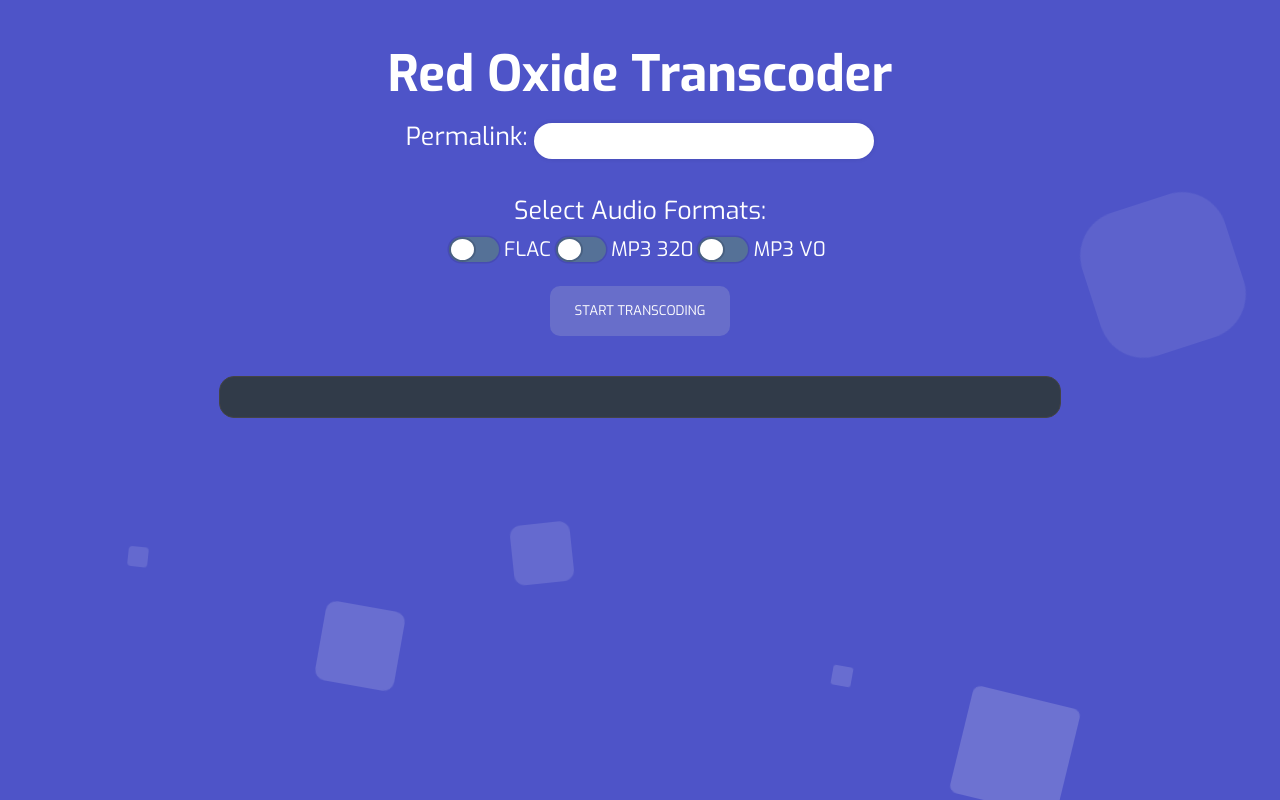
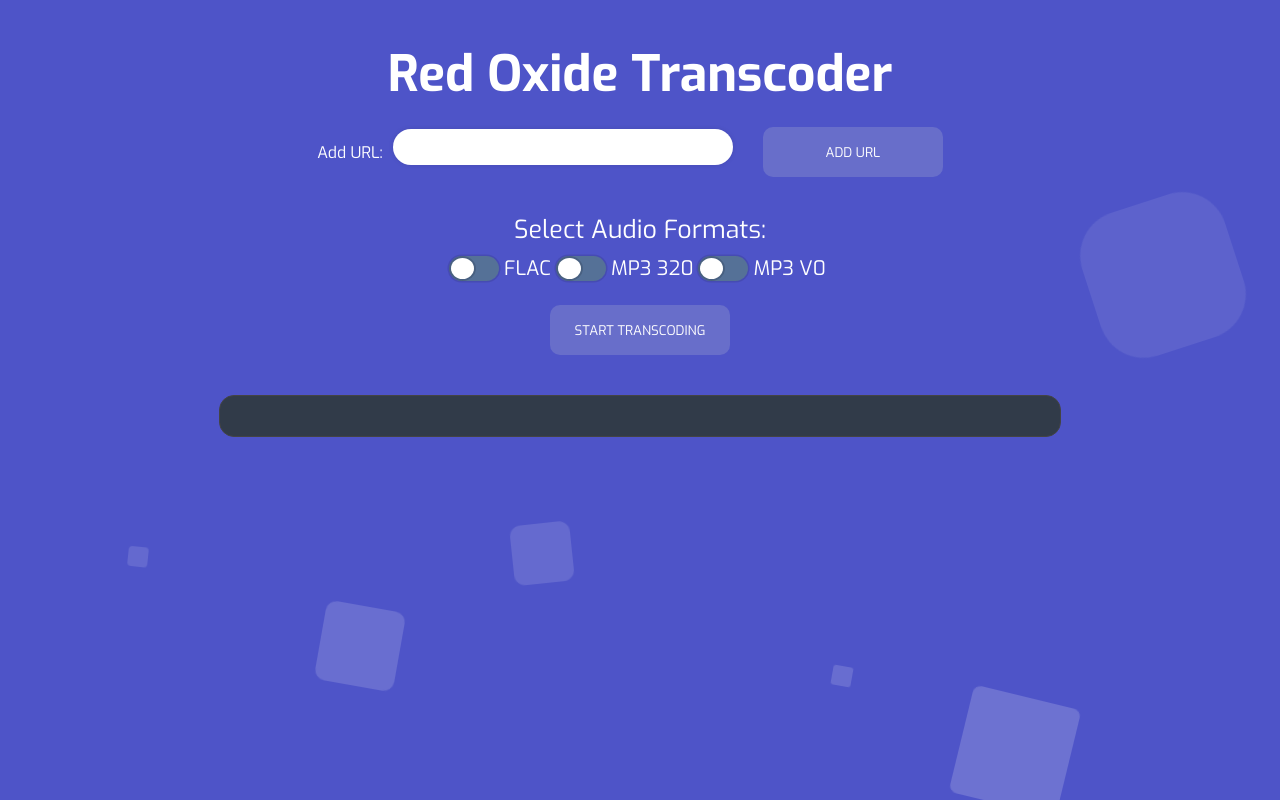
Before and after one commit to sprtlw/red_oxide_webGUI, a Flask app: page / in a window 1280 px wide. Run offline with Flask 3, Linux system fonts and the light colour scheme; some libraries are stand-ins or nearby versions.

Commit message:
multiple urls

```diff
--- a/app.py
+++ b/app.py
@@ -2,7 +2,7 @@ import subprocess
 import uuid
 import secrets
 
-from flask import Flask, render_template, request, session
+from flask import Flask, render_template, request, session, jsonify
 from flask_socketio import SocketIO, join_room, leave_room
 from decouple import config
 
@@ -12,9 +12,57 @@ app.config['SECRET_KEY'] = secrets.token_hex(
 
 socketio = SocketIO(app)
 
+url_list = []
+
+
+@app.route('/add_url', methods=['POST'])
+def add_url():
+    # Get JSON data
+    data = request.get_json()
+    new_url = data.get('url')
+    if new_url:
+        url_list.append(new_url)
+    return jsonify(url_list=url_list)
+
+
+@app.route('/remove_url', methods=['POST'])
+def remove_url():
+    # Get JSON data
+    data = request.get_json()
+    url_to_remove = data.get('url')
+    if url_to_remove in url_list:
+        url_list.remove(url_to_remove)
+    return jsonify(url_list=url_list)
+
+
+def process_urls_and_run_commands(api_key, input_dir, transcode_dir, torrent_dir, spectrogram_dir, selected_formats, session_id):
+    # Loop through URL list and create command
+    for url in url_list:
+        command = [
+            "red_oxide",
+            "transcode",
+            "--api-key", api_key,
+            "--content-directory", input_dir,
+            "--transcode-directory", transcode_dir,
+            "--torrent-directory", torrent_dir,
+            "--spectrogram-directory", spectrogram_dir,
+            "--skip-spectrogram",
+        ]
+        for file_format in selected_formats:
+            command.extend(["-f", file_format])
+        command.extend(["-m", "-a", "-d", url])
+        print(command)
+        # Start background task to run command
+        socketio.start_background_task(
+            target=run_command, command=command, session_id=session_id)
+
+    # Clear URL list after processing
+    url_list.clear()
+
 
 @app.route('/', methods=['GET', 'POST'])
 def index():
+    # Generate a unique session ID for each request
     if request.method == 'POST':
         session_id = str(uuid.uuid4())
         session['id'] = session_id
@@ -25,64 +73,58 @@ def index():
         transcode_dir = "Z:/data/torrents/music/tmp/transcodes"
         torrent_dir = "Z:/data/torrents/music/watch"
         spectrogram_dir = "Z:/data/torrents/music/tmp/spectrograms"
-        permalink = request.form['permalink']
 
-        for audio_format in selected_formats:
-            command = [
-                "red_oxide",
-                "transcode",
-                "--api-key", api_key,
-                "--content-directory", input_dir,
-                "--transcode-directory", transcode_dir,
-                "--torrent-directory", torrent_dir,
-                "--spectrogram-directory", spectrogram_dir,
-                "--skip-spectrogram",
-                "-f", audio_format,
-                "-m",
-                "-a",
-                # "-d",
-                permalink
-            ]
-            socketio.start_background_task(
-                target=run_command, command=command, session_id=session_id)
+        # Process the submitted URLs and run commands for transcoding
+        process_urls_and_run_commands(
+            api_key, input_dir, transcode_dir, torrent_dir, spectrogram_dir, selected_formats, session_id)
 
         return render_template('index.html', session_id=session_id)
     else:
+        # Generate a new session ID for GET requests
         session_id = str(uuid.uuid4())
         session['id'] = session_id
         return render_template('index.html', session_id=session_id)
 
 
 def run_command(command, session_id):
+    # Run subprocess command
     process = subprocess.Popen(command, stdout=subprocess.PIPE,
                                stderr=subprocess.PIPE, text=True, encoding='utf-8', errors='replace')
-    for line in iter(process.stdout.readline, ''):
+
+    # Read and emit command output to session
+    for line in process.stdout:
+        print(line)
         socketio.emit('command_output', {'data': line}, to=session_id)
-    for line in iter(process.stderr.readline, ''):
+
+    for line in process.stderr:
+        print(line)
         socketio.emit('command_output', {'data': line}, to=session_id)
-    process.stdout.close()
-    process.stderr.close()
+
     process.wait()
 
 
 @socketio.on('connect')
 def handle_connect():
+    # Handle client connection
     print('Client connected')
 
 
 @socketio.on('disconnect')
 def handle_disconnect():
+    # Handle client disconnection
     print('Client disconnected')
 
 
 @socketio.on('join')
 def on_join(data):
+    # Join a room
     session_id = data['session_id']
     join_room(session_id)
 
 
 @socketio.on('leave')
 def on_leave(data):
+    # Leave a room
     session_id = data['session_id']
     leave_room(session_id)
 
--- a/static/css/styles.css
+++ b/static/css/styles.css
@@ -7,10 +7,20 @@
 }
 
 .input-wrapper {
+  display: flex;
+  align-items: center;
+  justify-content: center;
   margin-bottom: 1em;
 }
 
-.input-box {
+.input-wrapper label {
+  margin-right: 10px; /* Adjust the spacing between the label and input box */
+  font-size: 16px; /* Adjust the font size if needed */
+  color: #fff; /* Ensure the label color matches the design */
+}
+
+.input-wrapper .input-box {
+  margin-right: 10px; /* Adjust the spacing between the input box and button */
   border: none;
   border-radius: 20px;
   padding: 10px;
--- a/static/js/scripts.js
+++ b/static/js/scripts.js
@@ -1,4 +1,4 @@
-$(document).ready(function () {
+/*$(document).ready(function () {
   function handleMp3Change() {
     if ($('#mp3320').is(':checked') || $('#mp3-v0').is(':checked')) {
       $('#flac').prop('checked', false)
@@ -23,21 +23,81 @@ $(document).ready(function () {
   handleMp3Change()
   handleFlacChange()
 })
+*/
 
 $(document).ready(function () {
+  // Initialize socket connection
   var socket = io.connect('http://' + document.domain + ':' + location.port)
   var sessionId = $('#session-id').val()
 
+  // Emit join event when socket connects
   socket.on('connect', function () {
     socket.emit('join', { session_id: sessionId })
   })
 
+  // Display command output received from server
   socket.on('command_output', function (msg) {
     $('#command-output').append('<p>' + msg.data + '</p>')
   })
 
+  // Submit form to clear output and emit leave event
   $('#transcode-form').submit(function () {
     $('#command-output').empty() // Clear the output container
     socket.emit('leave', { session_id: sessionId })
   })
 })
+
+$(document).ready(function () {
+  // Function to add a new URL
+  function addUrl() {
+    const newUrl = $('#new-url').val()
+    $.ajax({
+      type: 'POST',
+      url: '/add_url',
+      data: JSON.stringify({ url: newUrl }),
+      contentType: 'application/json',
+      success: function (response) {
+        $('#url-list').html('')
+        response.url_list.forEach(function (url) {
+          $('#url-list').append(
+            '<p class="url-item" data-url="' + url + '">' + url + '</p>'
+          )
+        })
+        $('#new-url').val('')
+      },
+    })
+  }
+
+  // Click event for adding URL
+  $('#add-url-button').click(function () {
+    addUrl()
+  })
+
+  // Keypress event for adding URL on Enter key press
+  $('#new-url').keypress(function (e) {
+    if (e.which == 13) {
+      // Enter key pressed
+      addUrl()
+      return false // Prevent form submission
+    }
+  })
+
+  // Click event for removing URL
+  $(document).on('click', '.url-item', function () {
+    const urlToRemove = $(this).data('url')
+    $.ajax({
+      type: 'POST',
+      url: '/remove_url',
+      data: JSON.stringify({ url: urlToRemove }),
+      contentType: 'application/json',
+      success: function (response) {
+        $('#url-list').html('')
+        response.url_list.forEach(function (url) {
+          $('#url-list').append(
+            '<p class="url-item" data-url="' + url + '">' + url + '</p>'
+          )
+        })
+      },
+    })
+  })
+})
--- a/templates/index.html
+++ b/templates/index.html
@@ -16,17 +16,23 @@
   <body>
     <div class="context">
       <h1>Red Oxide Transcoder</h1>
+
+      <div id="url-list">
+        <!-- List of URLs will be inserted here -->
+        {% for url in url_list %}
+        <p class="url-item" data-url="{{ url }}">{{ url }}</p>
+        {% endfor %}
+      </div>
+
+      <div class="input-wrapper">
+        <label for="new-url">Add URL:</label>
+        <input type="text" id="new-url" class="input-box" />
+        <button id="add-url-button" class="btn zoom-in zoom-in--purple">
+          Add URL
+        </button>
+      </div>
+
       <form method="post" action="/" id="transcode-form">
-        <div class="input-wrapper">
-          <label for="permalink">Permalink:</label>
-          <input
-            type="text"
-            id="permalink"
-            name="permalink"
-            required
-            class="input-box"
-          />
-        </div>
         <div class="format-wrapper">
           <label for="formats">Select Audio Formats:</label><br />
         </div>
```
